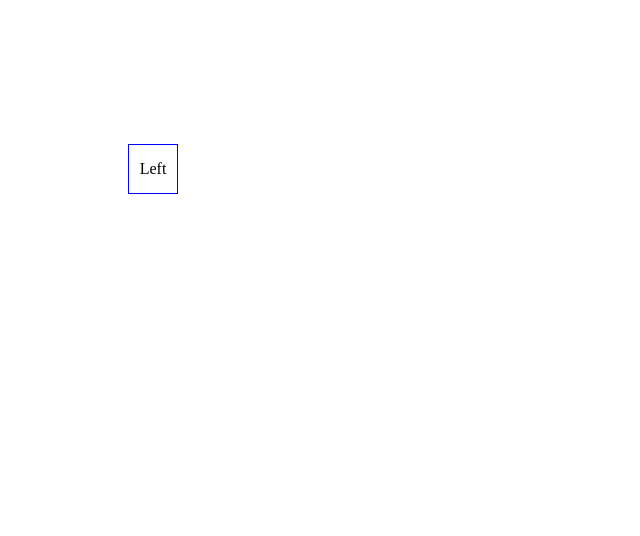
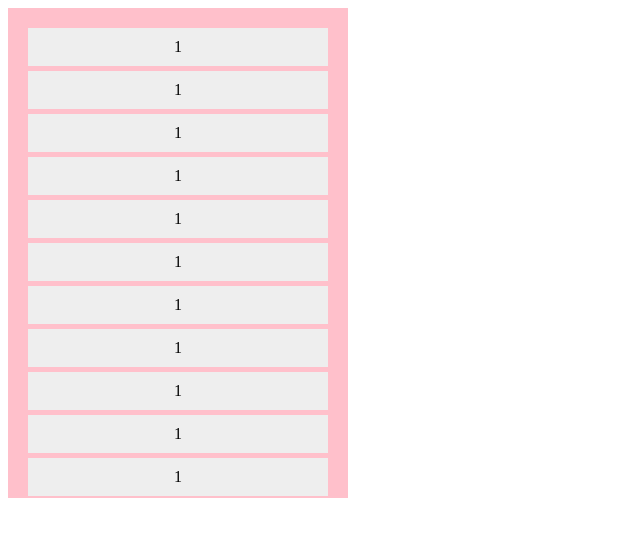
Before and after one commit to Yolo-10/writeCom, a React (Create React App) app: page / in a window 1280 px wide. Shown: the top 536 px of the page, without its empty margins (0-640 px from the left). Built offline with nearby package versions, Linux system fonts and the light colour scheme.

Commit message:
Tooltip滚动随滚

```diff
--- a/package.json
+++ b/package.json
@@ -6,6 +6,7 @@
     "@testing-library/jest-dom": "^5.16.5",
     "@testing-library/react": "^13.4.0",
     "@testing-library/user-event": "^13.5.0",
+    "antd": "^5.0.0",
     "react": "^18.2.0",
     "react-dom": "^18.2.0",
     "react-scripts": "5.0.1",
--- a/src/App.js
+++ b/src/App.js
@@ -6,13 +6,61 @@ import { useRef } from 'react';
 
 function App() {
 
-  const myRef = useRef();
+  const content = (
+  <div>
+    <p>Content</p>
+    <p>Content</p>
+  </div>
+  )
+
+  const showPosition =(e)=>{
+    const first =e.nativeEvent.target.children[0];
+    console.log('pos',first.getBoundingClientRect())
+  }
 
   return (
-    <div className="container">
-      <Tooltip gap={8} position="left" tooltipContent={<p>Component</p>}
-        trigger="contentMenu" closeEvent='click'>
-        <p className="example-block" ref={myRef} >Left</p>
+    <div className="container" onScroll={showPosition} >
+      <Tooltip position="top" tooltipContent={content} pid={'.container'}>
+        <div className='item'>1</div>
+      </Tooltip>
+      <Tooltip position="top" tooltipContent={content} pid={'.container'}>
+        <div className='item'>1</div>
+      </Tooltip>
+      <Tooltip position="top" tooltipContent={content} pid={'.container'}>
+        <div className='item'>1</div>
+      </Tooltip>
+      <Tooltip position="top" tooltipContent={content} pid={'.container'}>
+        <div className='item'>1</div>
+      </Tooltip>
+      <Tooltip position="top" tooltipContent={content} pid={'.container'}>
+        <div className='item'>1</div>
+      </Tooltip>
+      <Tooltip position="top" tooltipContent={content} pid={'.container'}>
+        <div className='item'>1</div>
+      </Tooltip>
+      <Tooltip position="top" tooltipContent={content} pid={'.container'}>
+        <div className='item'>1</div>
+      </Tooltip>
+      <Tooltip position="top" tooltipContent={content} pid={'.container'}>
+        <div className='item'>1</div>
+      </Tooltip>
+      <Tooltip position="top" tooltipContent={content} pid={'.container'}>
+        <div className='item'>1</div>
+      </Tooltip>
+      <Tooltip position="top" tooltipContent={content} pid={'.container'}>
+        <div className='item'>1</div>
+      </Tooltip>
+      <Tooltip position="top" tooltipContent={content} pid={'.container'}>
+        <div className='item'>1</div>
+      </Tooltip>
+      <Tooltip position="top" tooltipContent={content} pid={'.container'}>
+        <div className='item'>1</div>
+      </Tooltip>
+      <Tooltip position="top" tooltipContent={content} pid={'.container'}>
+        <div className='item'>1</div>
+      </Tooltip>
+      <Tooltip position="top" tooltipContent={content} pid={'.container'}>
+        <div className='item'>1</div>
       </Tooltip>
     </div>
   );
--- a/src/Tooltip/index.css
+++ b/src/Tooltip/index.css
@@ -1,5 +1,33 @@
 .tooltip {
-    position: fixed;
-    border: 1px solid black;
-    padding: 4px;
+    position: absolute;
+    z-index: 2005;
+    width: 166px;
+    border: 1px solid #e4e7ed;
+    background-color: #fff;
+    box-shadow: 0px 0px 12px rgb(0 0 0 / 12%);
 }
+
+.tooltip>div{
+    padding: 12px;
+}
+
+.tooltip>span{
+    position: absolute;
+    width: 10px;
+    height: 10px;
+    transform: translateX(78px);
+    bottom: -4px;
+}
+
+.tooltip>span::before{
+    position: absolute;
+    width: 10px;
+    height: 10px;
+    z-index: -1;
+    content: " ";
+    transform: rotate(45deg);
+    box-shadow: 0.5px 0.5px 0 rgba(0, 0, 0, 0.12);
+    border-left: none;
+    border-top: none;
+    background-color: #fff;
+}
--- a/src/Tooltip/index.js
+++ b/src/Tooltip/index.js
@@ -1,6 +1,6 @@
 import React, { Children, cloneElement, useEffect, useRef,useState } from 'react'
 import { createPortal } from 'react-dom';
-import { getTooltipPosition } from './util'
+import { getTooltipPosition,isN } from './util'
 import './index.css'
 
 /**
@@ -8,11 +8,20 @@ import './index.css'
  * position: top, right, bottom, left
  * gap: 间距
  * tooltipContent: 提示的样式组件
+ * trigger: 触发事件 click、mouseenter、contextMenu
  * 在body外新增一个带有tooltipContent的div
  * 将tooltipContent的显隐事件控制放在children的事件中
  * 获取children的位置，设置tooltip的位置
  */
-export const Tooltip = ({children,position,gap,tooltipContent,trigger,closeEvent}) =>{
+export const Tooltip = ({
+    children,
+    position="top",
+    gap=5,
+    tooltipContent="Text",
+    trigger="contextmenu",
+    closeEvent="click",
+    pid = 'body'
+}) =>{
     //Children.onLy(children)保证children中只有一个React element child,不是则报错
     const child = Children.only(children)
     const childRef = useRef()
@@ -31,7 +40,7 @@ export const Tooltip = ({children,position,gap,tooltipContent,trigger,closeEvent
         }
     }
 
-    const showMenu = async(e,el) =>{
+    const showTooltip = async(e,el) =>{
         e.preventDefault();
         //await重要，需要等待tooltip被渲染后才能得到tooltipRef，否则tooltipRef是undefined
         await setIsVisible(true)
@@ -44,7 +53,7 @@ export const Tooltip = ({children,position,gap,tooltipContent,trigger,closeEvent
         tooltip.style.top = `${top}px`
     }
 
-    const closeMenu = () =>{
+    const closeTooltip = () =>{
         setIsVisible(false);
     }
 
@@ -52,12 +61,14 @@ export const Tooltip = ({children,position,gap,tooltipContent,trigger,closeEvent
         const el = childRef.current
         if(!el) return;
 
-        el.addEventListener(trigger,e=>showMenu(e,el));
-        el.addEventListener(closeEvent,closeMenu);
+        el.addEventListener(trigger,e=>showTooltip(e,el));
+        el.addEventListener(closeEvent,closeTooltip);
+        // console.log('style',childRef.current,childRef.current? (childRef.current).getBoundingClientRect():'222')
+        // console.log('222',(childRef.current)?.getBoundingClientRect().top)
 
         return () =>{
-            el.removeEventListener(trigger,e=>showMenu(e,el));
-            el.removeEventListener(closeEvent,closeMenu);
+            el.removeEventListener(trigger,e=>showTooltip(e,el));
+            el.removeEventListener(closeEvent,closeTooltip);
         }
     },[childRef.current,tooltipRef.current,position,gap])
 
@@ -72,9 +83,10 @@ export const Tooltip = ({children,position,gap,tooltipContent,trigger,closeEvent
         {/** React.createPortal() 的方式，能让嵌套在 root 下的 jsx 子元素脱离出去 */}
         {isVisible && createPortal(
             <div ref={tooltipRef} className="tooltip">
-                {tooltipContent}
+                <div>{tooltipContent}</div>
+                <span></span>
             </div>,
-            document.getElementsByTagName('body')[0]
+            document.querySelector(pid)
         )}
     </>
 }
--- a/src/Tooltip/util.js
+++ b/src/Tooltip/util.js
@@ -32,4 +32,8 @@ const getTooltipPosition = (el,tooltip,position,gap) =>{
    };
 }
 
-export {getTooltipPosition}
+const isN=(e)=>{
+   return  ((e===null)||(e==='')||(e===undefined))?true:false
+ }
+
+export {getTooltipPosition,isN}
--- a/src/style.css
+++ b/src/style.css
@@ -1,16 +1,21 @@
 .container {
   display: flex;
-  padding: 120px;
+  flex-direction: column;
+  padding: 20px;
+  background-color: pink;
+  height: 450px;
+  width: 300px;
+  overflow-y: scroll;
+  position: relative;
 }
 
-.example-block {
-  width: 40px;
-  height: 40px;
-  padding: 4px;
-  display: flex;
-  justify-content: center;
-  align-items: center;
-  border: 1px solid blue;
-  margin-right: 64px;
-  cursor: pointer;
+.item{
+  background-color: #eee;
+  height: 50px;
+  padding: 10px;
+  text-align: center;
 }
+
+.item + .item{
+  margin-top: 5px;
+}
```
